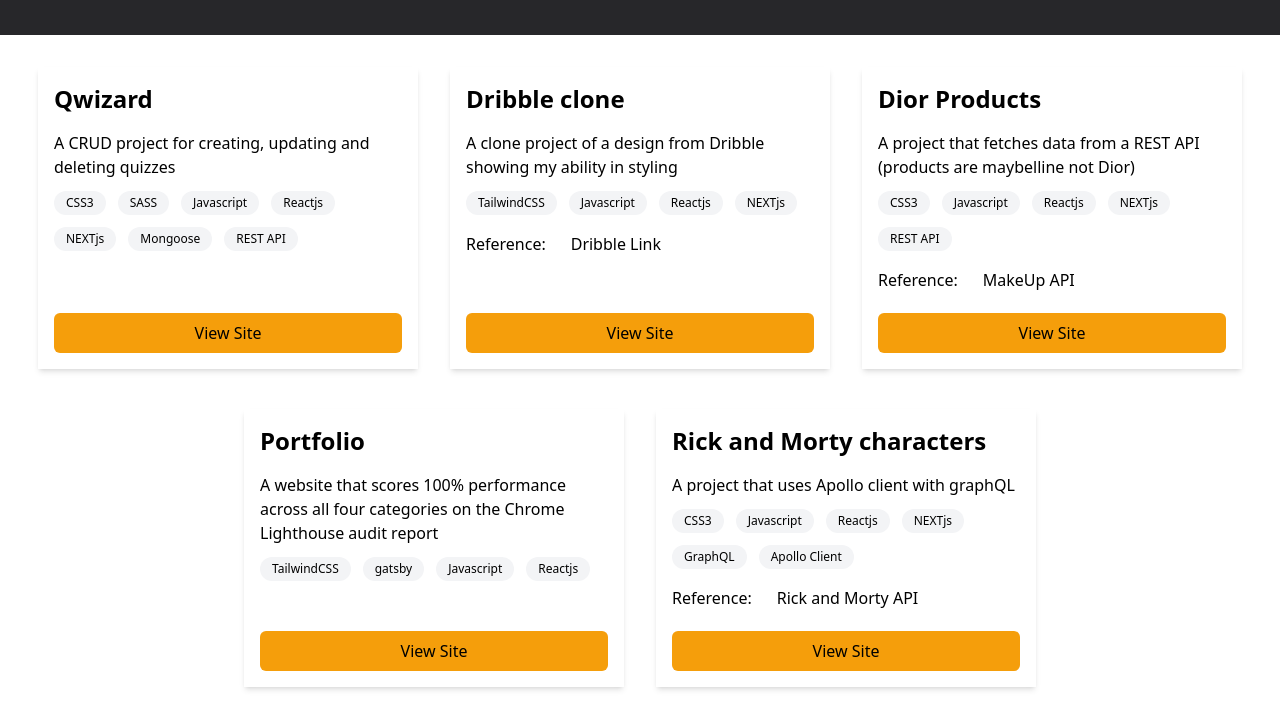
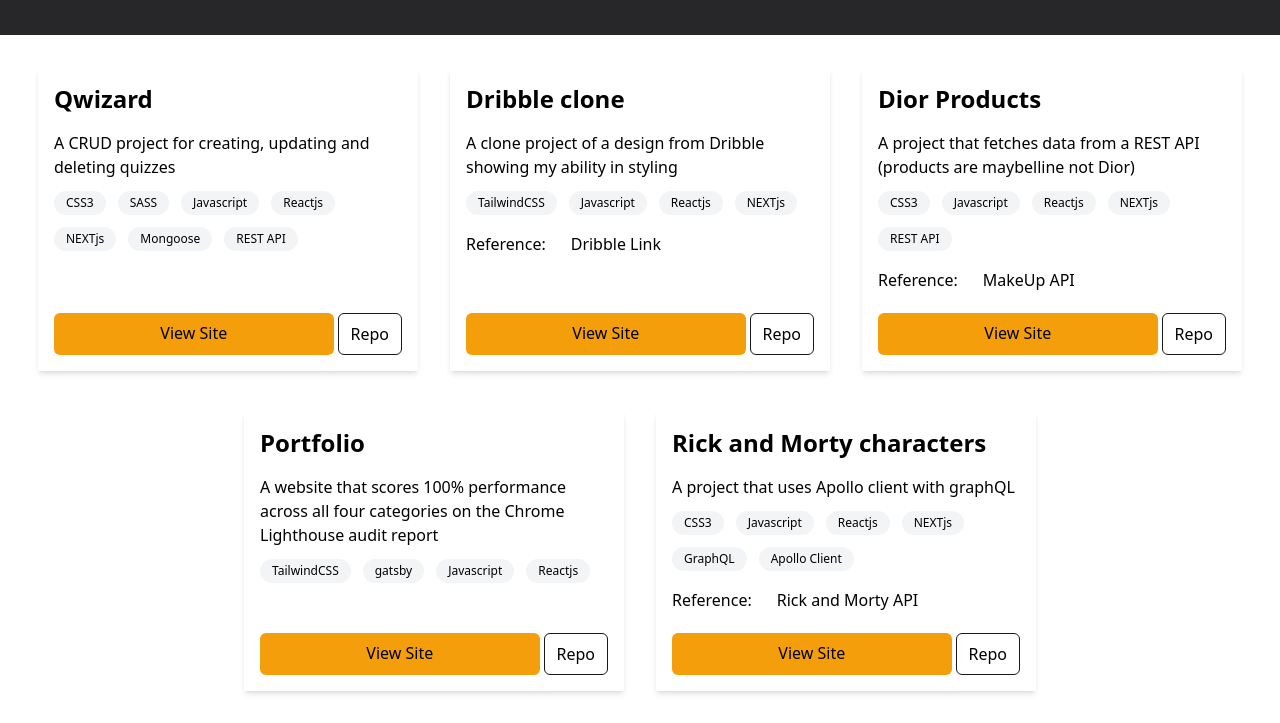
Before and after one commit to SarahKapalka/sarahKapalka, a Gatsby site: page / in a window 1280 px wide. Shown: the part 157-880 px from the top of the page. Built offline with nearby package versions, Linux system fonts and the light colour scheme; Gatsby itself is replaced by a stand-in of ours.

Commit message:
added links to each projects repository

```diff
--- a/data/projects.js
+++ b/data/projects.js
@@ -4,6 +4,7 @@ export const Projects = [
       title: "Qwizard",
       subTitle: "A CRUD project for creating, updating and deleting quizzes",
       url: "https://qwizard-ten.vercel.app/",
+      repo: "https://github.com/SarahKapalka/qwizard",
       skills:
         ["CSS3", "SASS", "Javascript", "Reactjs", "NEXTjs", "Mongoose", "REST API"],
       reference: {},
@@ -12,6 +13,7 @@ export const Projects = [
         title: "Dribble clone",
         subTitle: "A clone project of a design from Dribble showing my ability in styling",
         url: "https://dribble-clone-olive.vercel.app/",
+        repo: "https://github.com/SarahKapalka/dribble-clone",
         skills:
           ["TailwindCSS", "Javascript", "Reactjs", "NEXTjs"],
         reference: {
@@ -23,6 +25,7 @@ export const Projects = [
         title: "Dior Products",
         subTitle: "A project that fetches data from a REST API (products are maybelline not Dior)",
         url: "https://dior-royb.vercel.app/products",
+        repo: "https://github.com/SarahKapalka/dior",
         skills:
           ["CSS3", "Javascript", "Reactjs", "NEXTjs", "REST API"],
         reference: {
@@ -34,6 +37,7 @@ export const Projects = [
         title: "Portfolio",
         subTitle: "A website that scores 100% performance across all four categories on the Chrome Lighthouse audit report",
         url: "https://sarah-kapalka.netlify.app/",
+        repo: "https://github.com/SarahKapalka/sarahKapalka",
         skills:
           ["TailwindCSS", "gatsby", "Javascript", "Reactjs"],
         reference: {},
@@ -42,6 +46,7 @@ export const Projects = [
         title: "Rick and Morty characters",
         subTitle: "A project that uses Apollo client with graphQL",
         url: "https://rick-and-morty-kapalka.vercel.app/",
+        repo: "https://github.com/SarahKapalka/nextjs-practical",
         skills:
           ["CSS3", "Javascript", "Reactjs", "NEXTjs", "GraphQL", "Apollo Client"],
         reference: {
--- a/src/pages/about.js
+++ b/src/pages/about.js
@@ -20,7 +20,7 @@ function About() {
         </div>
         <div>
           <div><span className='text-md font-light opacity-50'>Email:</span> sarahnj73bc@gmail.com</div>
-          <div><span className='text-md font-light opacity-50'>Github:</span> <a href='https://github.com/SarahKapalka'>Click here to view github profile</a></div>
+          <div><span className='text-md font-light opacity-50'>Github:</span> Click <a target="_blank" rel="noreferrer" href='https://github.com/SarahKapalka' className="hover:underline font-bold text-amber-500">here</a> to view github profile</div>
         </div>
       </div>
     </Layout>
--- a/src/pages/index.js
+++ b/src/pages/index.js
@@ -37,6 +37,9 @@ const IndexPage = () => {
                 <a href={project.url} target="_blank" rel="noreferrer" className="rounded-md bg-amber-500 block py-2 text-center hover:bg-amber-400 transition grow">
                   View Site
                 </a>
+                <a href={project.repo} target="_blank" rel="noreferrer" className="hover:bg-zinc-900 hover:text-white border border-zinc-900 rounded-md text-center py-2 px-3 transition-all">
+                  Repo
+                </a>
               </div>
             </div>
           )
```
